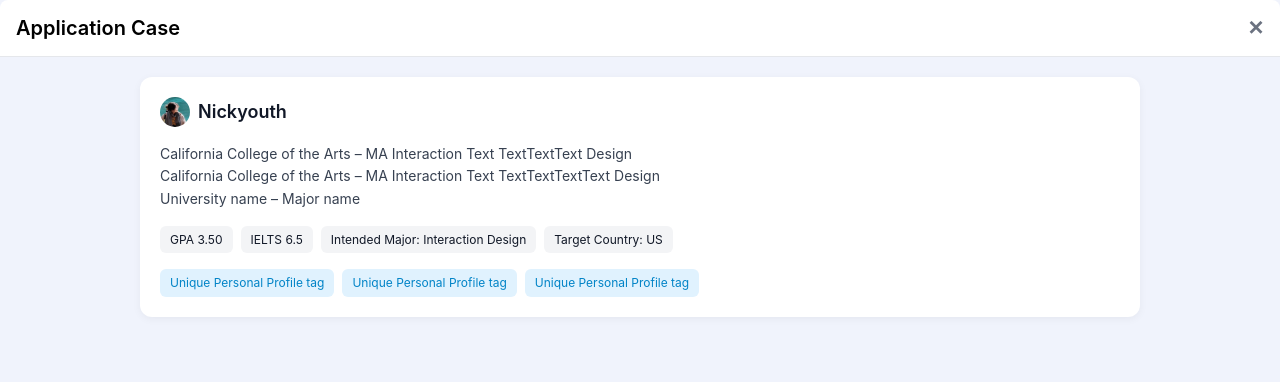
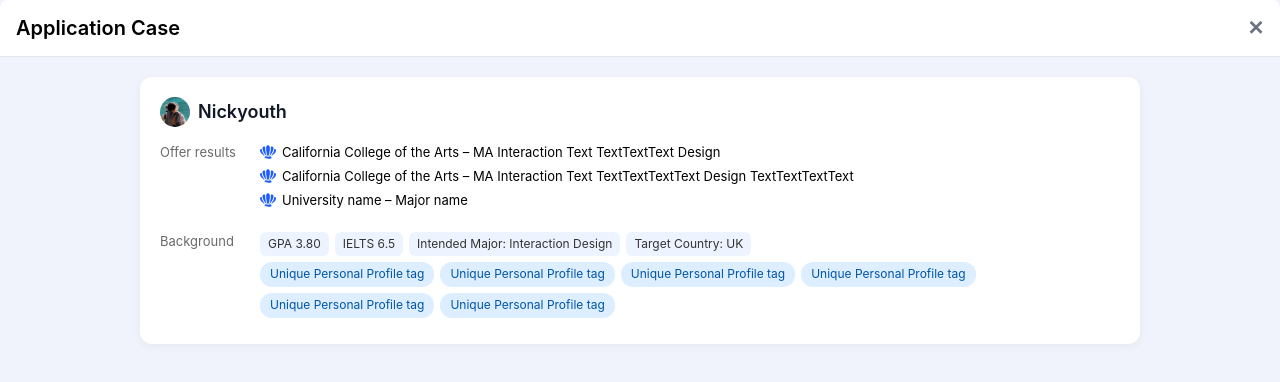
Before and after one commit to iofferAITeam/Second_demo, a Next.js app in the folder frontend/: page /application-case in a window 1280 px wide. Shown: the top 382 px of the page. Built offline with nearby package versions, Linux system fonts and the light colour scheme.

Commit message:
update SchoolInforSection.tsx

```diff
--- a/frontend/src/components/application-case/SchoolInfoSection.tsx
+++ b/frontend/src/components/application-case/SchoolInfoSection.tsx
@@ -15,26 +15,74 @@
         <h2 className="user-name">Nickyouth</h2>
       </div>
 
-      {/* 学校列表 */}
-      <div className="school-list">
-        <p>California College of the Arts – MA Interaction Text TextTextText Design</p>
-        <p>California College of the Arts – MA Interaction Text TextTextTextText Design</p>
-        <p>University name – Major name</p>
+      {/* Offer Results */}
+      <div className="offer-results">
+        <ul>
+          <li>
+            <span className="offer-label">Offer results</span>
+            <div className="offer-item">
+              <Image
+                src="/images/icon-24-通用.svg"
+                alt="school icon"
+                width={16}
+                height={16}
+                className="offer-icon"
+              />
+              <span>California College of the Arts – MA Interaction Text TextTextText Design</span>
+            </div>
+          </li>
+          <li>
+            <span className="offer-label"></span>
+            <div className="offer-item">
+              <Image
+                src="/images/icon-24-通用.svg"
+                alt="school icon"
+                width={16}
+                height={16}
+                className="offer-icon"
+              />
+              <span>California College of the Arts – MA Interaction Text TextTextTextText Design TextTextTextText</span>
+            </div>
+          </li>
+          <li>
+            <span className="offer-label"></span>
+            <div className="offer-item">
+              <Image
+                src="/images/icon-24-通用.svg"
+                alt="school icon"
+                width={16}
+                height={16}
+                className="offer-icon"
+              />
+              <span>University name – Major name</span>
+            </div>
+          </li>
+        </ul>
       </div>
 
       {/* 背景信息 */}
+      <div className="background">
+        <div className="background-row">
+          <span className="offer-label">Background</span>
           <div className="background-tags">
-        <span className="tag">GPA 3.50</span>
+            <span className="tag">GPA 3.80</span>
             <span className="tag">IELTS 6.5</span>
             <span className="tag">Intended Major: Interaction Design</span>
-        <span className="tag">Target Country: US</span>
+            <span className="tag">Target Country: UK</span>
+          </div>
         </div>
 
-      {/* 个人标签 */}
+        <div className="background-row">
+          <span className="section-label"></span>
           <div className="profile-tags">
             <span className="profile-tag">Unique Personal Profile tag</span>
             <span className="profile-tag">Unique Personal Profile tag</span>
             <span className="profile-tag">Unique Personal Profile tag</span>
+            <span className="profile-tag">Unique Personal Profile tag</span>
+            <span className="profile-tag">Unique Personal Profile tag</span>
+            <span className="profile-tag">Unique Personal Profile tag</span>
+          </div>
+        </div>
       </div>
     </section>
   );
--- a/frontend/src/styles/application-case.css
+++ b/frontend/src/styles/application-case.css
@@ -53,35 +53,6 @@
   color: #111827;
 }
 
-.school-list p {
-  margin: 0;
-  font-size: 14px;
-  color: #374151;
-}
-
-.background-tags,
-.profile-tags {
-  display: flex;
-  flex-wrap: wrap;
-  gap: 8px;
-}
-
-.tag {
-  background: #f3f4f6;
-  color: #111827;
-  padding: 4px 10px;
-  border-radius: 6px;
-  font-size: 12px;
-}
-
-.profile-tag {
-  background: #e0f2fe;
-  color: #0284c7;
-  padding: 4px 10px;
-  border-radius: 6px;
-  font-size: 12px;
-}
-
 /* user-icon */
 .user-block {
   display: flex;
@@ -99,3 +70,108 @@
   font-weight: 600;
   color: #111827;
 }
+
+/* offer results and background */
+.section-title {
+  font-weight: 600;
+  font-size: 14px;
+  margin: 12px 0 6px;
+  color: #333;
+}
+
+.offer-results ul {
+  list-style: none;
+  padding: 0;
+  margin: 0;
+}
+
+.offer-results li {
+  display: grid;
+  grid-template-columns: 100px auto; /* 左列固定宽度，右列自适应 */
+  align-items: start;
+  font-size: 13px;
+  margin-bottom: 6px;
+  line-height: 1.4;
+  color: #000;
+}
+
+
+.offer-label {
+  width: 90px;          /* 固定宽度，让下面对齐 */
+  font-size: 13px;
+  color: #6a6a6a;       /* 灰色文字 */
+  flex-shrink: 0;
+}
+
+.offer-item {
+  display: flex;
+  align-items: center;
+  gap: 6px; /* 图标和文字之间的间距 */
+}
+
+.offer-icon {
+  flex-shrink: 0;
+}
+
+/* background */
+.background-row {
+  display: grid;
+  grid-template-columns: 100px auto;
+  align-items: start;
+  font-size: 13px;
+  margin-bottom: 6px;
+  line-height: 1.4;
+}
+
+/* 最后一行占满，不留左边空位 */
+.background-row.full {
+  grid-template-columns: auto;
+}
+
+
+.background ul {
+  list-style: none;  /* 去掉前面的黑点 */
+  padding: 0;
+  margin: 0;
+}
+
+.background li {
+  display: grid;
+  grid-template-columns: 100px auto;
+  align-items: start;
+  font-size: 13px;
+  margin-bottom: 6px;
+  line-height: 1.4;
+}
+
+
+.background-label {
+  width: 90px;          /* 跟 offer-label 一致 */
+  font-size: 13px;
+  color: #6a6a6a;       /* 灰色说明文字 */
+  flex-shrink: 0;
+}
+
+/* 背景标签 */
+.background-tags,
+.profile-tags {
+  display: flex;
+  flex-wrap: wrap;
+  gap: 6px;
+}
+
+.tag {
+  background: #eef4ff;
+  border-radius: 6px;
+  padding: 4px 8px;
+  font-size: 12px;
+  color: #333;
+}
+
+.profile-tag {
+  background: #dceeff;
+  border-radius: 12px;
+  padding: 4px 10px;
+  font-size: 12px;
+  color: #0055aa;
+}
```
Lines whose indentation alone changed are shown as unchanged.
